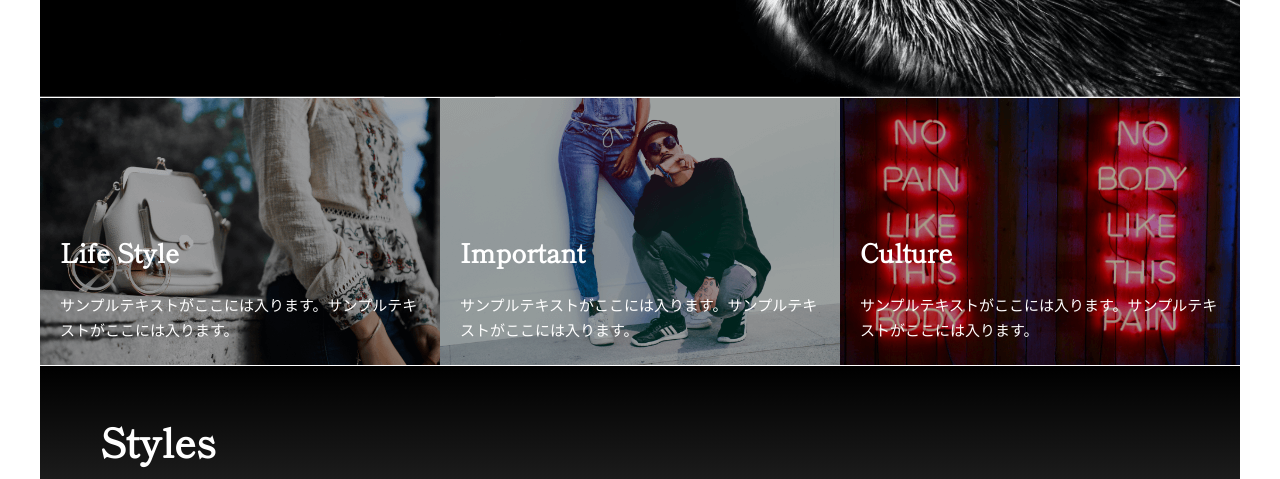
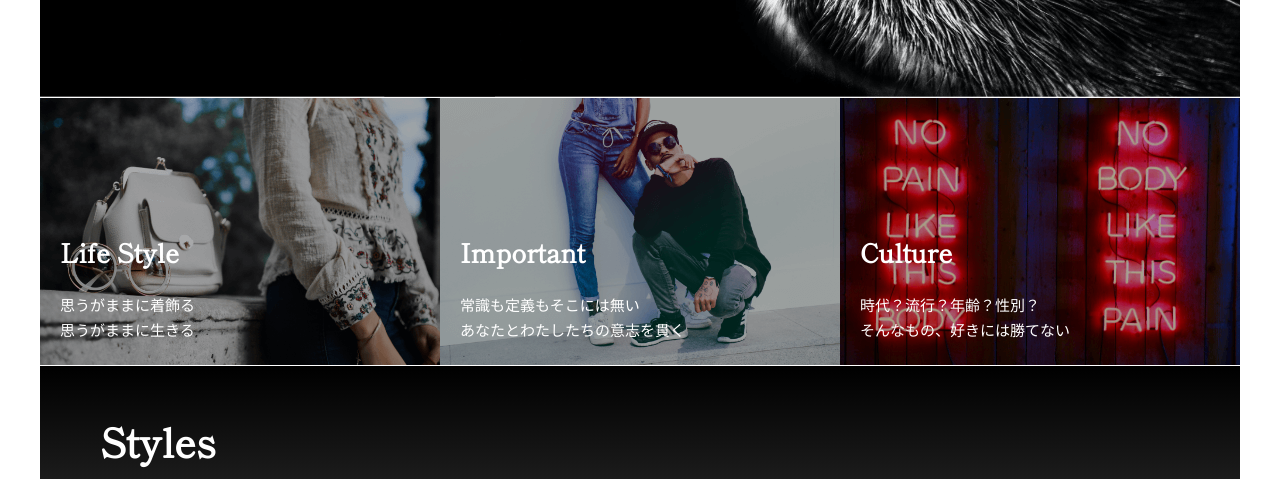
Before and after one commit to pilitech/fashion-site, a plain HTML site: page index.html in a window 1280 px wide. Shown: the part 473-952 px from the top of the page. Drawn offline with Linux system fonts and the light colour scheme.

Commit message:
Update index.html
index.html
text-change

```diff
--- a/index.html
+++ b/index.html
@@ -52,21 +52,24 @@
       <img class="tpc_img" src="./responsive_test_img/topics-img1.png" alt="topics">
       <div class="tpc_text">
         <h3 class="tpc_ttl">Life Style</h3>
-        <p class="tpc_detail">サンプルテキストがここには入ります。サンプルテキストがここには入ります。</p>
+        <p class="tpc_detail">思うがままに着飾る<br>
+        思うがままに生きる</p>
       </div>
     </section>
     <section class="tpc_content">
       <img class="tpc_img" src="./responsive_test_img/topics-img2.png" alt="topics">
       <div class="tpc_text">
         <h3 class="tpc_ttl">Important</h3>
-        <p class="tpc_detail">サンプルテキストがここには入ります。サンプルテキストがここには入ります。</p>
+        <p class="tpc_detail">常識も定義もそこには無い<br>
+        あなたとわたしたちの意志を貫く</p>
       </div>
     </section>
     <section class="tpc_content">
       <img class="tpc_img" src="./responsive_test_img/topics-img3.png" alt="topics">
       <div class="tpc_text">
         <h3 class="tpc_ttl">Culture</h3>
-        <p class="tpc_detail">サンプルテキストがここには入ります。サンプルテキストがここには入ります。</p>
+        <p class="tpc_detail">時代？流行？年齢？性別？<br>
+        そんなもの、好きには勝てない</p>
       </div>
     </section>
   </article>
@@ -99,11 +102,11 @@
     <img class="about_img" src="./responsive_test_img/about.png" alt="about">
     <div class="about_text">
       <div class="about_sub-ttl">Make your World</div>
-      <div class="about_ttl">個性が出せる<br>世界に</div>
+      <div class="about_ttl">個性が出せる　世界に</div>
       <p class="about_detail">
-        ここにはAboutのテキストが入る予定です。ここにはAboutのテキストが入る予定です。ここにはAboutのテキストが入る予定です。ここにはAboutのテキストが入る予定です。<br>
-        <br>
-        ここにはAboutのテキストが入る予定です。ここにはAboutのテキストが入る予定です。
+        わたしは、あなたの人生を美しくするために<br>
+        あなたは、あなたが人生を楽しくあるために<br>
+
       </p>
       <div class="about_btn">Aboutページへ</div>
     </div>
```
